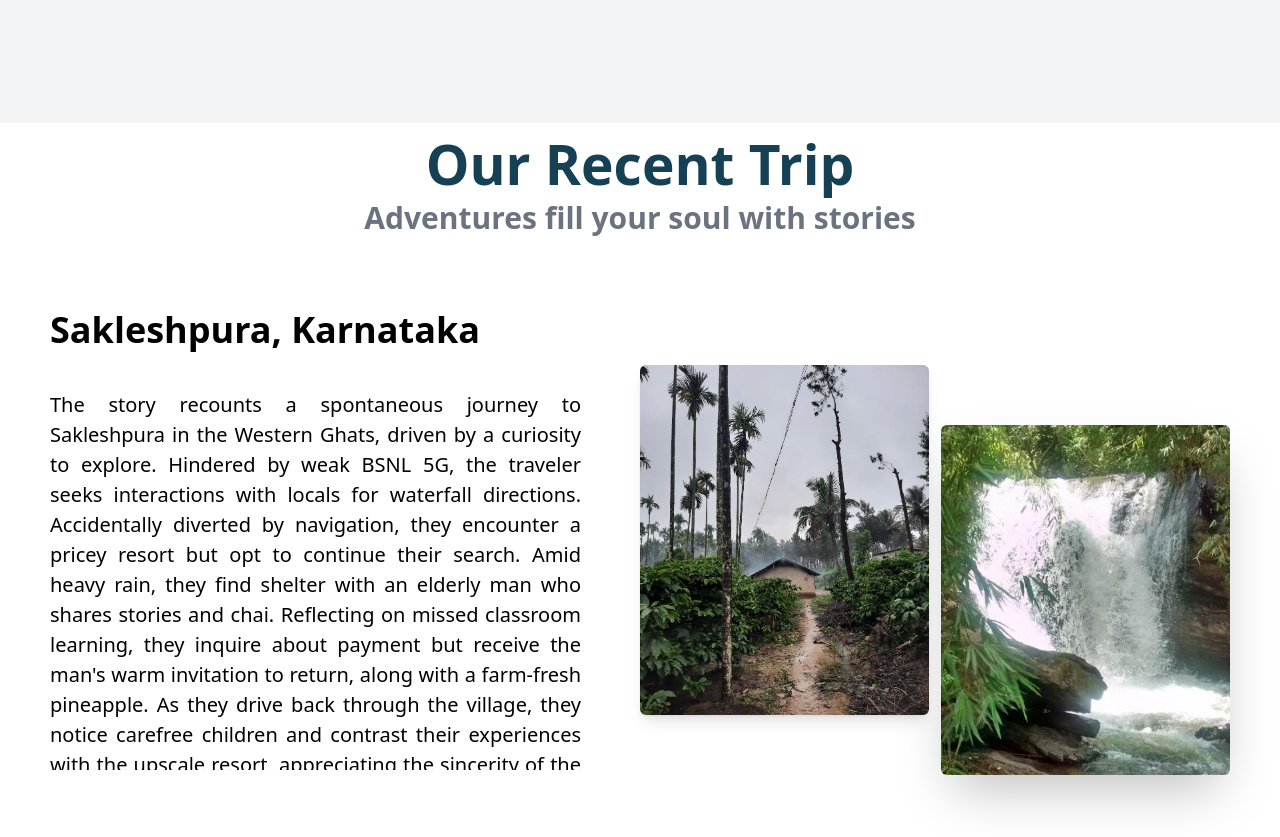
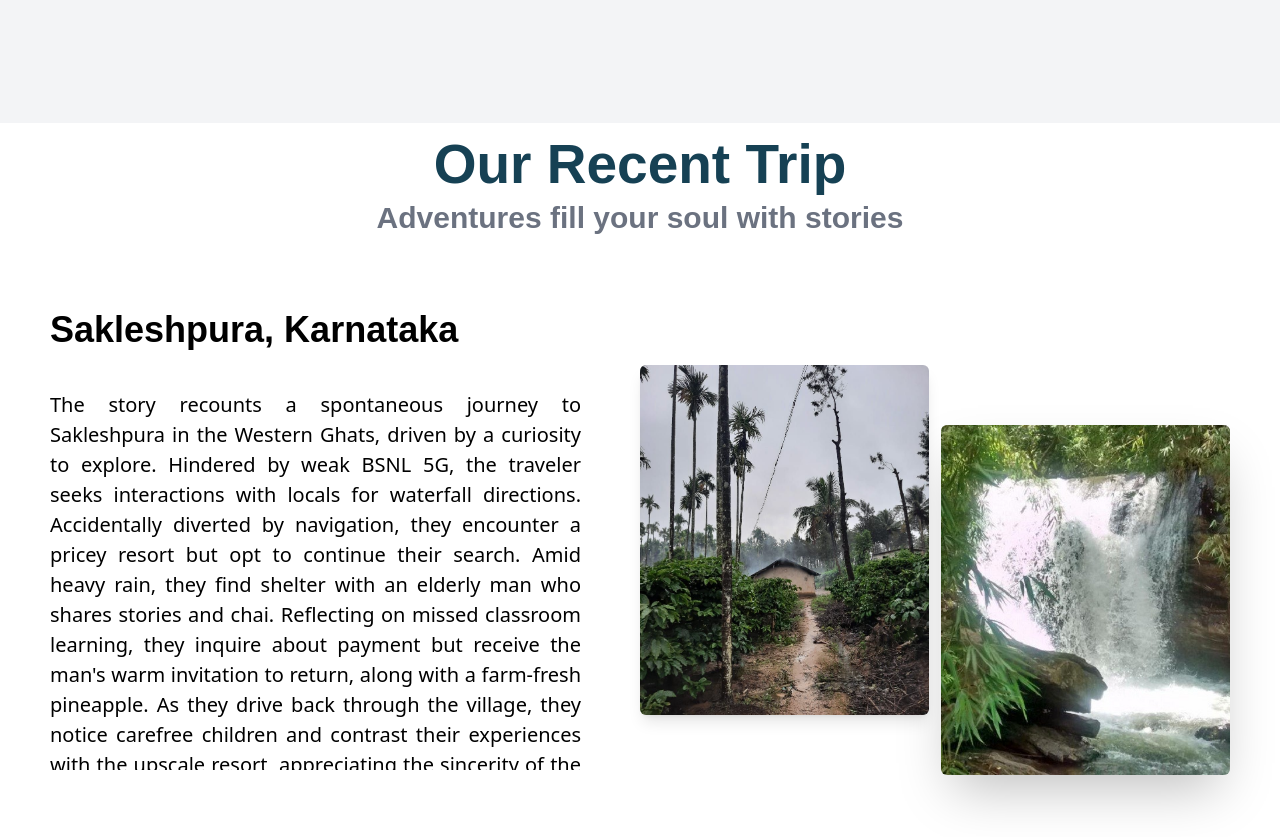
Before and after one commit to wethe-sage/landingSage, a React (Create React App) app: page / in a window 1280 px wide. Shown: the part 1400-2237 px from the top of the page. Built offline with nearby package versions, Linux system fonts and the light colour scheme.

Commit message:
updated recentTrip

```diff
--- a/src/Components/RecentTrip.js
+++ b/src/Components/RecentTrip.js
@@ -51,20 +51,20 @@ const RecentTrip = () => {
     <>
       <div className='recentTrip '>
         <div className='flex flex-col gap-[70px]'>
-        <h1 onMouseEnter={textEnter} onMouseLeave={textLeave} className='text-[40px] text-center font-bold md:text-center md:text-[55px] text-[#164154] md:font-bold mt-4 md:mt-0 md:-mb-[80px]'>Our Recent Trip</h1>
+        <h1 onMouseEnter={textEnter} onMouseLeave={textLeave} className='text-[40px] heading text-center font-bold md:text-center md:text-[55px] text-[#164154] md:font-bold mt-4 md:mt-0 md:-mb-[80px]'>Our Recent Trip</h1>
         <motion.div
         className='cursor'
         variants={variants}
         animate={cursorVariant}
         />
-        <p className='titel text-[30px] text-gray-500 relative text-center font-extrabold mb-[70px]'>
+        <p className='titel heading text-[30px] text-gray-500 relative text-center font-extrabold mb-[70px]'>
           Adventures fill your soul with stories
         </p>
         </div>
 
         <div className='destination mb-[100px] ml-[50px] mr-[50px] flex items-center justify-between '>
           <div className='destiText w-[45%] text-start text-[20px] '>
-            <h1 className='text-4xl font-bold text-black mb-[30px] pb-[10px] '>Sakleshpura, Karnataka</h1>
+            <h1 className='heading text-4xl font-bold text-black mb-[30px] pb-[10px] '>Sakleshpura, Karnataka</h1>
             <p
               className={`text-justify font-light ${showFullText ? 'block' : 'max-h-[380px] overflow-hidden'}`}
             >
```
